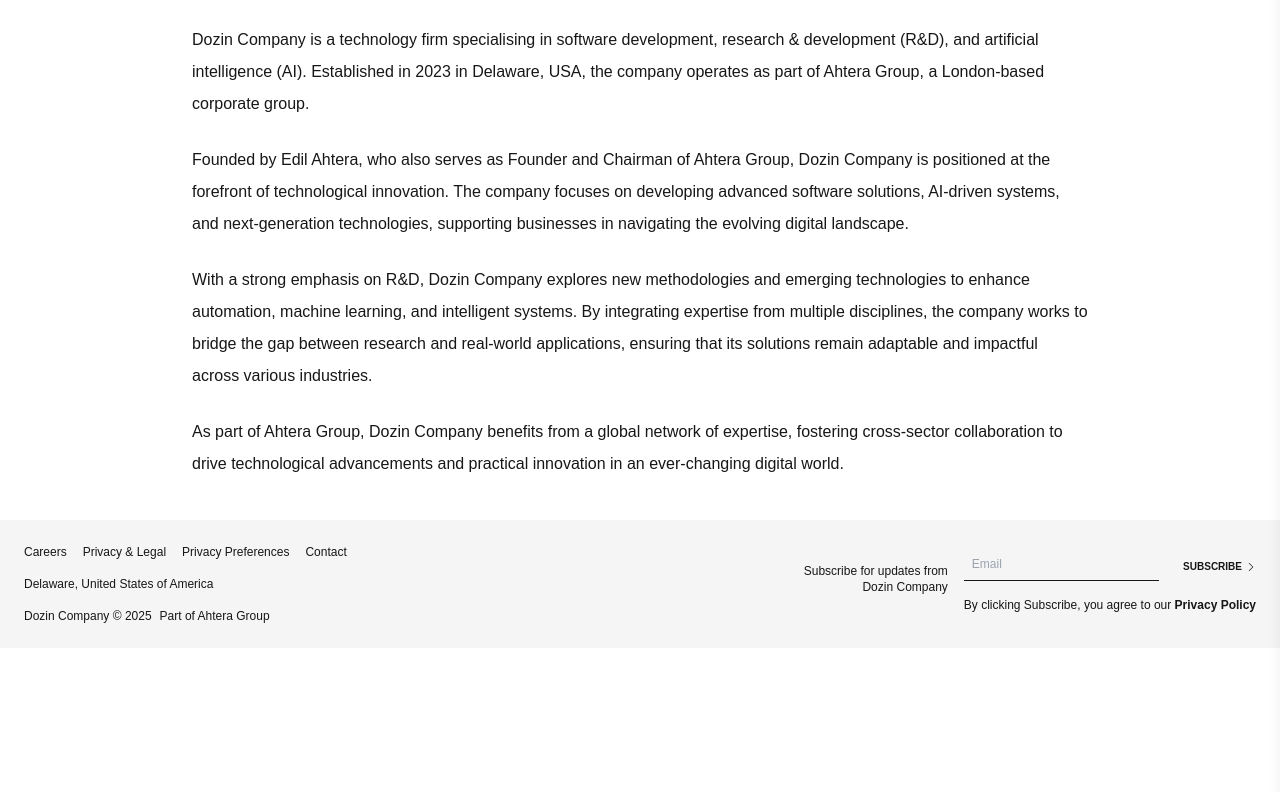
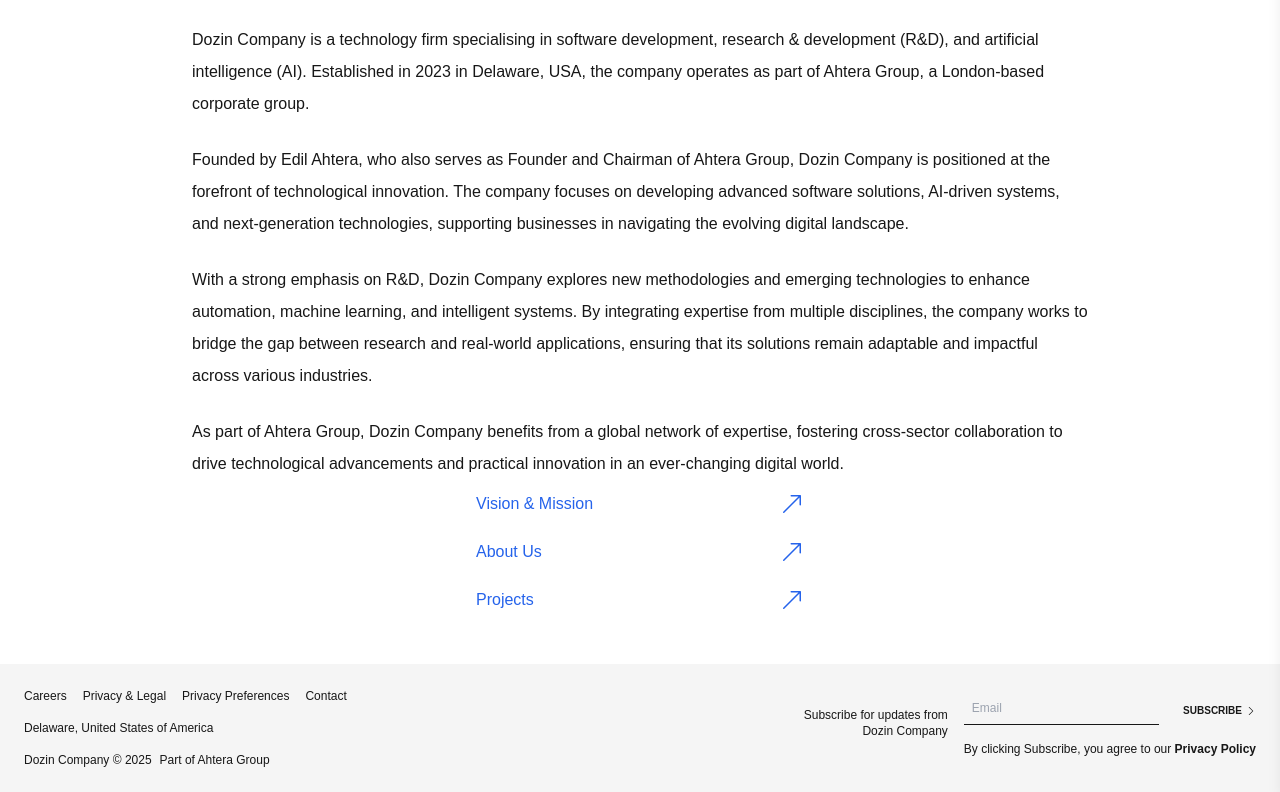
Before and after one commit to dzc11/d, a Jekyll site: the page built from page/company.html, in a window 1280 px wide and 900 px high, scrolled down 828 px, cut to the strip 108-900 px from the top of the window. Built offline with Jekyll 4.4.1, drawn with Linux system fonts in a browser that asks for light colours; nearby versions of some CDN libraries; some web fonts are replaced; before the commit the page ends 1584 px from its top, so only the background shows below that.

Commit message:
Update company.html

```diff
--- a/page/company.html
+++ b/page/company.html
@@ -32,3 +32,39 @@
         As part of Ahtera Group, Dozin Company benefits from a global network of expertise, fostering cross-sector collaboration to drive technological advancements and practical innovation in an ever-changing digital world.
     </p>
 </div>
+
+<!-- menu -->
+<div class="max-w-sm mx-auto px-4">
+  <table class="w-full border-collapse text-blue-600 rounded-md">
+    <tr>
+      <td class="p-2 sm:p-3 flex justify-between items-center">
+        <a href="https://dozin.company/vision-mission" class="flex items-center justify-between w-full text-blue-600 no-underline hover:text-blue-800">
+          <span>Vision & Mission</span>
+          <svg xmlns="http://www.w3.org/2000/svg" class="w-4 h-4 md:w-6 md:h-6" fill="currentColor" viewBox="0 0 16 16">
+            <path fill-rule="evenodd" d="M14 2.5a.5.5 0 0 0-.5-.5h-6a.5.5 0 0 0 0 1h4.793L2.146 13.146a.5.5 0 0 0 .708.708L13 3.707V8.5a.5.5 0 0 0 1 0z" />
+          </svg>
+        </a>
+      </td>
+    </tr>
+    <tr>
+      <td class="p-2 sm:p-3 flex justify-between items-center">
+        <a href="https://dozin.company/about" class="flex items-center justify-between w-full text-blue-600 no-underline hover:text-blue-800">
+          <span>About Us</span>
+          <svg xmlns="http://www.w3.org/2000/svg" class="w-4 h-4 md:w-6 md:h-6" fill="currentColor" viewBox="0 0 16 16">
+            <path fill-rule="evenodd" d="M14 2.5a.5.5 0 0 0-.5-.5h-6a.5.5 0 0 0 0 1h4.793L2.146 13.146a.5.5 0 0 0 .708.708L13 3.707V8.5a.5.5 0 0 0 1 0z" />
+          </svg>
+        </a>
+      </td>
+    </tr>
+    <tr>
+      <td class="p-2 sm:p-3 flex justify-between items-center">
+        <a href="https://dozin.company/projects" class="flex items-center justify-between w-full text-blue-600 no-underline hover:text-blue-800">
+          <span>Projects</span>
+          <svg xmlns="http://www.w3.org/2000/svg" class="w-4 h-4 md:w-6 md:h-6" fill="currentColor" viewBox="0 0 16 16">
+            <path fill-rule="evenodd" d="M14 2.5a.5.5 0 0 0-.5-.5h-6a.5.5 0 0 0 0 1h4.793L2.146 13.146a.5.5 0 0 0 .708.708L13 3.707V8.5a.5.5 0 0 0 1 0z" />
+          </svg>
+        </a>
+      </td>
+    </tr>
+  </table>
+</div>
```
